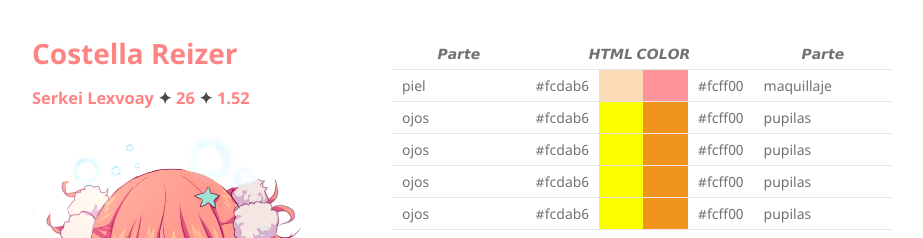
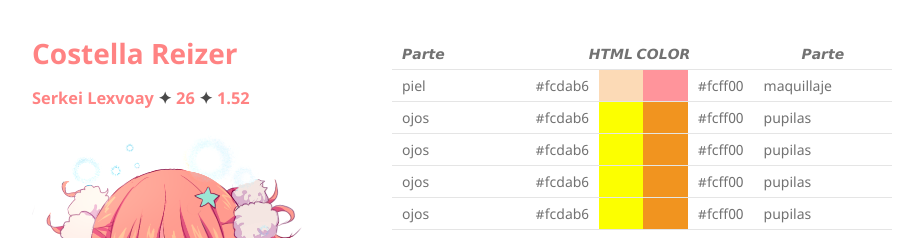
Before and after one commit to BlairSander/costella, a Jekyll site: the page built from paleta.md, in a window 1280 px wide. Shown: the top 238 px of the page, without its empty margins (178-1101 px from the left). Built offline with Jekyll 4.4.1, drawn with Linux system fonts in a browser that asks for light colours; our own code applies the rules of GitHub Pages for plain Markdown files.

Commit message:
Update paleta.md

```diff
--- a/paleta.md
+++ b/paleta.md
@@ -1,7 +1,7 @@
  <div >
   <table border="0" cellpadding="0" cellspacing="0" width="50%">
 <tr>
-<td width="30%" style="text-align:center"> 𝙋𝙖𝙧𝙩𝙚 </td>
+<td align="center" width="30%"> 𝙋𝙖𝙧𝙩𝙚 </td>
 <td colspan="4" style="text-align:center"> 𝙃𝙏𝙈𝙇 𝘾𝙊𝙇𝙊𝙍</td>
 <td width="30%" style="text-align:center"> 𝙋𝙖𝙧𝙩𝙚 </td>
 </tr>
```
